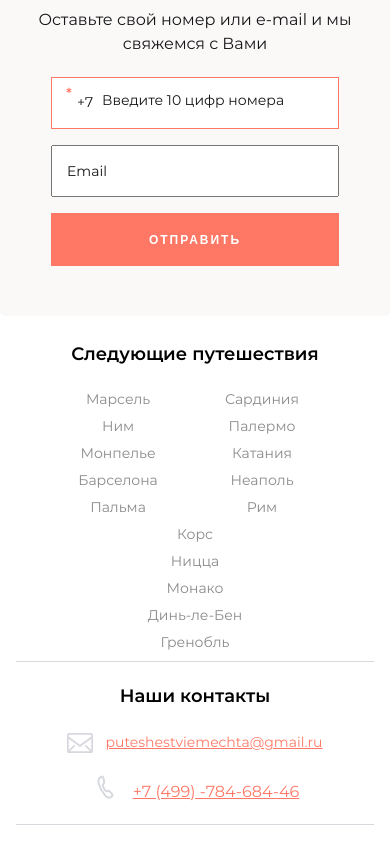
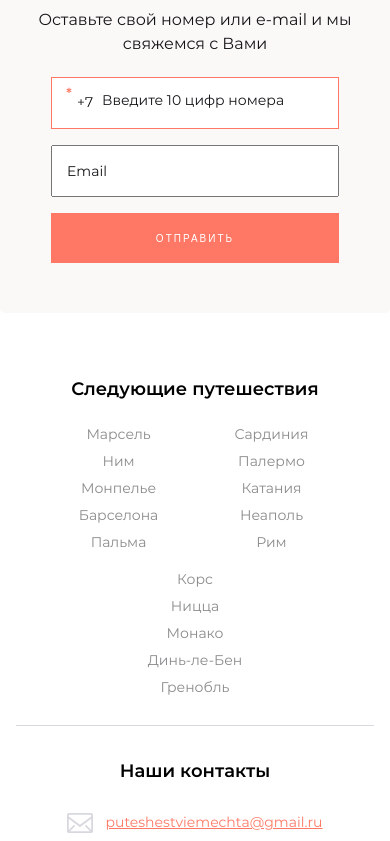
Before and after one commit to kotovi4/Monyakova_way, a website: page source/index.html in a window 390 px wide. Shown: the part 6541-7382 px from the top of the page. Drawn offline with nearby package versions, Linux system fonts and the light colour scheme; files that its build step writes are made by us from their sources; files whose address does not match are found by name.

Commit message:
добавляет верстку футера на mobile

```diff
--- a/source/sass/blocks/button.scss
+++ b/source/sass/blocks/button.scss
@@ -15,4 +15,10 @@
   transition-timing-function: ease-out;
   transition-duration: 0.3s;
   transition-property: background-color, transform;
+
+  @media (max-width: $tablet-width) {
+    font-weight: 500;
+    font-size: 10px;
+    line-height: 12px;
+  }
 }
--- a/source/sass/blocks/contacts.scss
+++ b/source/sass/blocks/contacts.scss
@@ -11,6 +11,12 @@
   @media (max-width: $mobile-width) {
     padding: 0;
     width: 100%;
+  }
+}
+
+.contacts__title {
+  @media (max-width: $mobile-width) {
+    margin-bottom: 26px;
   }
 }
 
@@ -43,4 +49,8 @@
   margin-top: 23px;
   font-size: 16px;
   line-height: 32px;
+
+  @media (max-width: $mobile-width) {
+    margin-bottom: 24px;
+  }
 }
--- a/source/sass/blocks/next-trips.scss
+++ b/source/sass/blocks/next-trips.scss
@@ -13,6 +13,7 @@
 
   @media (max-width: $mobile-width) {
     justify-content: center;
+    margin-bottom: 29px;
     width: 100%;
     border-right: none;
     border-bottom: 1px solid $gray;
@@ -26,6 +27,17 @@
 
   &:nth-of-type(3n) {
     margin-right: 0;
+
+    @media (max-width: $mobile-width) {
+      margin-top: 10px;
+      margin-bottom: 19px;
+    }
+  }
+
+  &:nth-of-type(2n) {
+    @media (max-width: $mobile-width) {
+      margin-right: 0;
+    }
   }
 
   @media (max-width: $tablet-width) {
@@ -33,7 +45,7 @@
   }
 
   @media (max-width: $mobile-width) {
-    margin-right: 10px;
+    margin-right: 19px;
     width: 134px;
   }
 }
--- a/source/sass/blocks/page-footer.scss
+++ b/source/sass/blocks/page-footer.scss
@@ -17,8 +17,7 @@
     position: relative;
     flex-direction: column;
     text-align: center;
-    padding-right: 16px;
-    padding-left: 16px;
+    padding: 0 16px 29px;
   }
 }
 
--- a/source/sass/blocks/page-main.scss
+++ b/source/sass/blocks/page-main.scss
@@ -7,6 +7,6 @@
   }
 
   @media (max-width: $mobile-width) {
-    padding-bottom: 22px;
+    padding-bottom: 60px;
   }
 }
```
Also changed, not shown: build/css/style.css, build/css/style.min.css, 1 other file.
